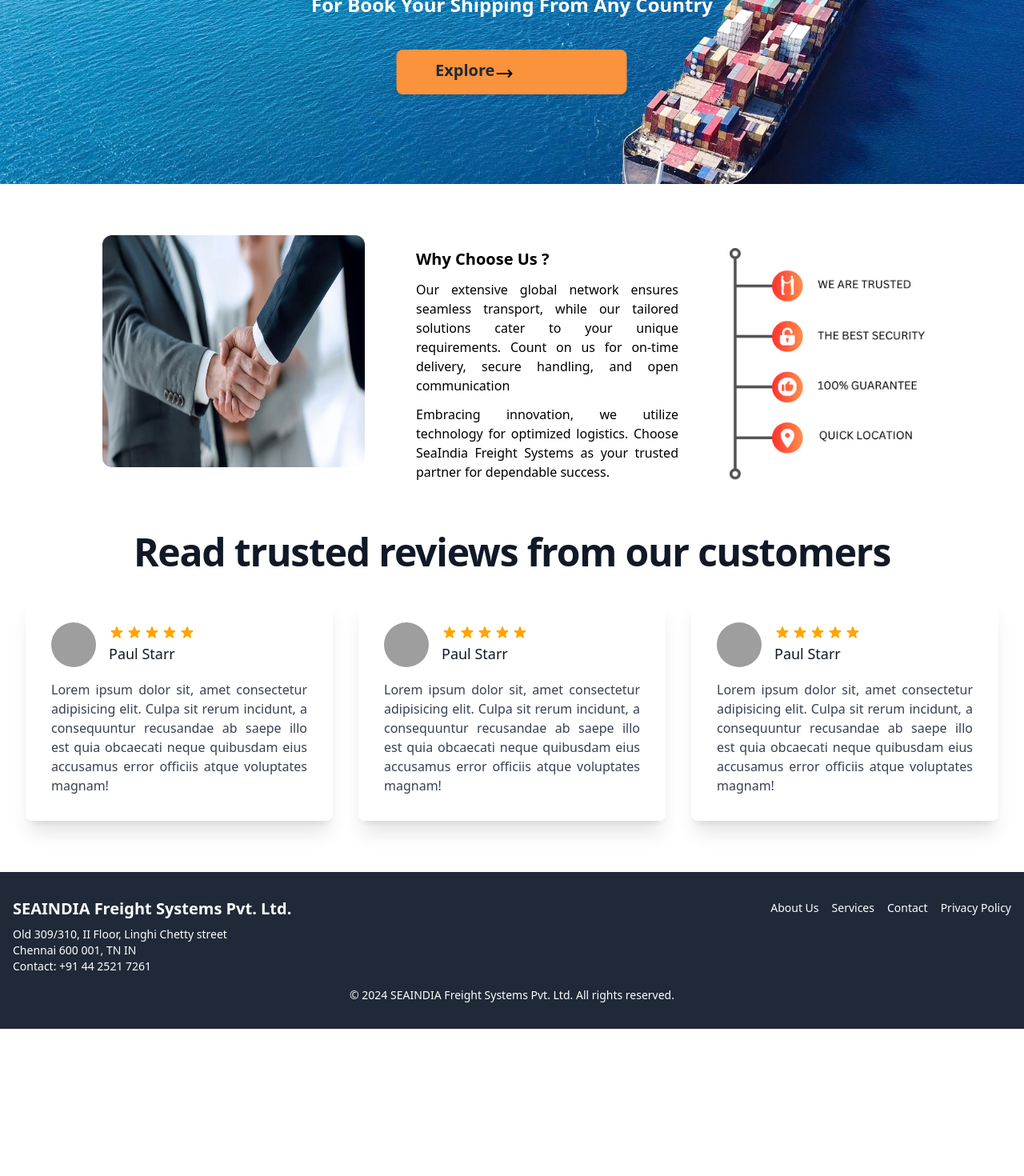
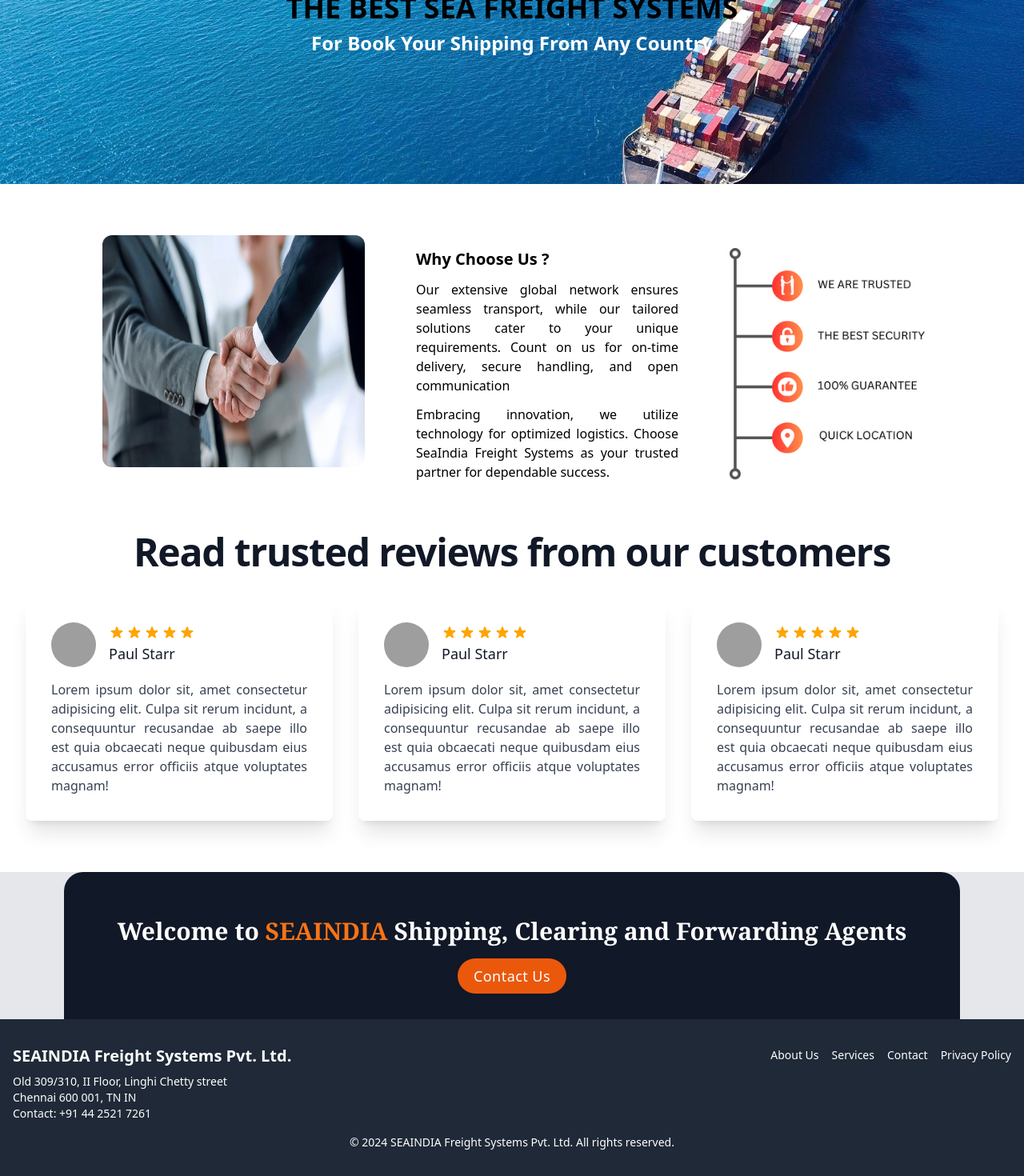
Before and after one commit to yugandhar0609/seaIndia, a React (Vite) app: page / in a window 1280 px wide. Shown: the part 2000-3470 px from the top of the page at 80% size. Before the commit the page ends 3286 px from the top, so only its background shows below. Built offline with nearby package versions, Linux system fonts and the light colour scheme; grey boxes are pictures that could not be loaded.

Commit message:
Last changes

```diff
--- a/src/App.jsx
+++ b/src/App.jsx
@@ -6,7 +6,7 @@
 import Team from "./Components/Team";
 import Contact from "./Components/contact";
 import { Toaster } from "react-hot-toast";
-import Footer from "./Components/Footer";
+
 
 
 function App() {
@@ -22,7 +22,7 @@
       <Route path="/team" element={<Team/>}/>
       <Route path="/contact" element={<Contact/>}/>
       </Routes>
-      <Footer/>
+
     </>
   );
 }
--- a/src/Components/About.jsx
+++ b/src/Components/About.jsx
@@ -1,6 +1,7 @@
 import React from "react";
 import img13 from "../assets/image.png";
 import img15 from "../assets/image1.png";
+import Footer from "../Components/Footer";
 const About = () => {
   return (
     <section>
@@ -106,7 +107,7 @@
     </div>
   </div>
   <div class="container relative flex flex-col items-center justify-center h-full max-w-7xl px-10 mx-auto xl:px-0">
-    <h2 class="mb-1 text-3xl font-extrabold leading-tight  text-gray-900">Our Work</h2>
+    <h2 class="mb-1 text-3xl font-extrabold leading-tight  text-gray-900">Our Services</h2>
     <p class="mb-12 text-lg text-gray-500">Here is a few of the awesome Services we provide.</p>
     <div class="w-full">
         <div class="flex flex-col w-full mb-5 sm:flex-row">
@@ -149,6 +150,7 @@
         </div>
     </div>
 </div>
+<Footer/>
 
 
   </section>
--- a/src/Components/Footer.jsx
+++ b/src/Components/Footer.jsx
@@ -1,32 +1,91 @@
+import { Link } from "react-router-dom";
+import img from "../assets/Logo.jpg";
 
-import { Link } from "react-router-dom"
+const scrollToTop = () => {
+  animateScroll.scrollToTop({
+    duration: 500,
+    smooth: true,
+  });
+};
+
+const handleMenuClick = () => {
+  scrollToTop(); // Scroll to top before navigating to the section
+};
 const Footer = () => {
   return (
     <div>
-         <footer className="bg-gray-800 text-white py-8">
+      <div className="bg-gray-200 ">
+      <footer class="bg-gray-900 md:mx-20 rounded-t-3xl">
+        <div class="container px-6 py-8 mx-auto">
+          <div class="flex flex-col items-center text-center">
+            {/* <a href="#">
+                <img class="w-auto h-7" src={img} alt=""/>
+            </a> */}
+
+            <p class="mt-5 text-l md:mt-6 text-center md:text-3xl font-extrabold text-white font-serif">
+              Welcome to <span class="text-orange-500">SEAINDIA</span> Shipping,
+              Clearing and Forwarding Agents
+            </p>
+
+            <div class="flex flex-col mt-4 sm:flex-row sm:items-center sm:justify-center">
+              <Link to="/contact"onClick={handleMenuClick}>
+                <button class="w-full px-5 py-2 text-sm md:text-lg tracking-wide text-white capitalize transition-colors duration-300 transform bg-orange-600 rounded-full sm:mx-2 sm:order-2 sm:w-auto hover:bg-white hover:text-black ">
+                  Contact Us
+                </button>
+              </Link>
+            </div>
+          </div>
+        </div>
+      </footer>
+      </div>
+      <footer className="bg-gray-800 text-white py-8 z-20">
         <div className="container mx-auto flex flex-col md:flex-row justify-between px-4">
           <div className="mb-4 md:mb-0">
-          <h3 className="text-xl font-bold mb-2">SEAINDIA Freight Systems Pvt. Ltd.</h3>
-          <p className="text-sm">Old 309/310, II Floor,
-                      Linghi Chetty street</p>
+            <h3 className="text-xl font-bold mb-2">
+              SEAINDIA Freight Systems Pvt. Ltd.
+            </h3>
+            <p className="text-sm">
+              Old 309/310, II Floor, Linghi Chetty street
+            </p>
             <p className="text-sm">Chennai 600 001, TN IN</p>
             <p className="text-sm">Contact: +91 44 2521 7261</p>
           </div>
           <div className="flex justify-center md:justify-end">
             <ul className="flex space-x-4">
-            <li><Link to="/aboutus" className="text-sm hover:text-gray-400">About Us</Link></li>
-            <li><Link to="/services" className="text-sm hover:text-gray-400">Services</Link></li>
-            <li><Link to="/contact" className="text-sm hover:text-gray-400">Contact</Link></li>
-            <li><Link to="/privacy-policy" className="text-sm hover:text-gray-400">Privacy Policy</Link></li>
+              <li>
+                <Link to="/aboutus" className="text-sm hover:text-gray-400">
+                  About Us
+                </Link>
+              </li>
+              <li>
+                <Link to="/services" className="text-sm hover:text-gray-400">
+                  Services
+                </Link>
+              </li>
+              <li>
+                <Link to="/contact" className="text-sm hover:text-gray-400">
+                  Contact
+                </Link>
+              </li>
+              <li>
+                <Link
+                  to="/privacy-policy"
+                  className="text-sm hover:text-gray-400"
+                >
+                  Privacy Policy
+                </Link>
+              </li>
             </ul>
           </div>
         </div>
         <div className="mt-4 text-center text-sm">
-        <p>&copy; 2024 SEAINDIA Freight Systems Pvt. Ltd. All rights reserved.</p>
+          <p>
+            &copy; 2024 SEAINDIA Freight Systems Pvt. Ltd. All rights reserved.
+          </p>
         </div>
       </footer>
     </div>
-  )
-}
+  );
+};
 
-export default Footer
+export default Footer;
--- a/src/Components/Home.jsx
+++ b/src/Components/Home.jsx
@@ -1,5 +1,4 @@
 import img1 from "../assets/back.jpg";
-
 import ship from "../assets/ship1.jpg"
 import why from "../assets/why.jpeg";
 import figma from "../assets/figma.png";
@@ -7,6 +6,7 @@
 import { Link } from "react-router-dom";
 import { FaEarthAsia, FaKey } from "react-icons/fa6";
 import { FaSave } from "react-icons/fa";
+import Footer from "../Components/Footer";
 
 const Home = () => {
   return (
@@ -133,20 +133,7 @@
 
           <Link to="/contact">
 
-    <div class="md:mt-10 space-y-20">
-      <div class="w-full">
-        <div class="flex-1 h-full w-72 mx-auto ">
-          <div class="flex w-full bg-orange-400 shadow rounded-lg py-3 px-12  hover:bg-white">
-            <Link to="/services"><p class="m-auto inset-0 text-xl font-semibold leading-7 text-center text-gray-800">Explore</p></Link>
-            <div class="">
-              <svg xmlns="http://www.w3.org/2000/svg" class="h-8 w-6" fill="none" viewBox="0 0 24 20" stroke="currentColor">
-                <path stroke-linecap="round" stroke-linejoin="round" stroke-width="2" d="M17 8l4 4m0 0l-4 4m4-4H3" />
-              </svg>
-            </div>
-          </div>
-        </div>
-      </div>
-    </div>
+
           </Link>
         </div>
       </div>
@@ -390,6 +377,7 @@
           </div>
         </div>
       </section>
+      <Footer/>
     </>
   );
 };
--- a/src/Components/Services.jsx
+++ b/src/Components/Services.jsx
@@ -10,6 +10,7 @@
 import road from "../assets/road.png";
 import special from "../assets/special.png";
 import intermodel from "../assets/intermodel.png";
+import Footer from "../Components/Footer";
 
 
 const Services = () => {
@@ -390,7 +391,9 @@
           </div>
         </div>
       </section>
+      <Footer/>
     </div>
+
   );
 };
 
--- a/src/Components/Team.jsx
+++ b/src/Components/Team.jsx
@@ -7,6 +7,7 @@
 import logo3 from '../assets/workers.png'
 import ceo from '../assets/ceo.jpeg'
 import tech from '../assets/technical.jpg'
+import Footer from "../Components/Footer";
 
 
 
@@ -190,6 +191,7 @@
         </div>
       </div>
     </div>
+    <Footer/>
   </>
   )
 }
```
Lines whose indentation alone changed are shown as unchanged.
